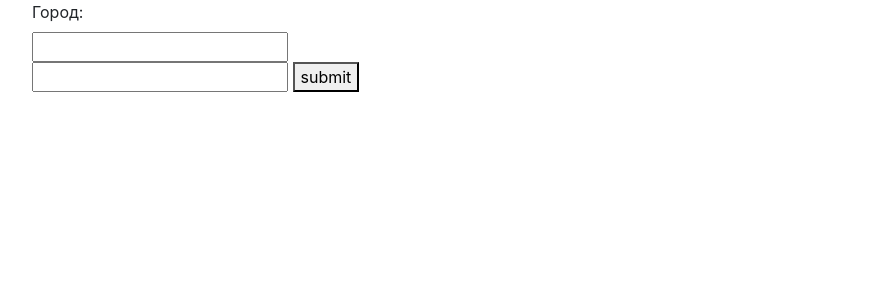
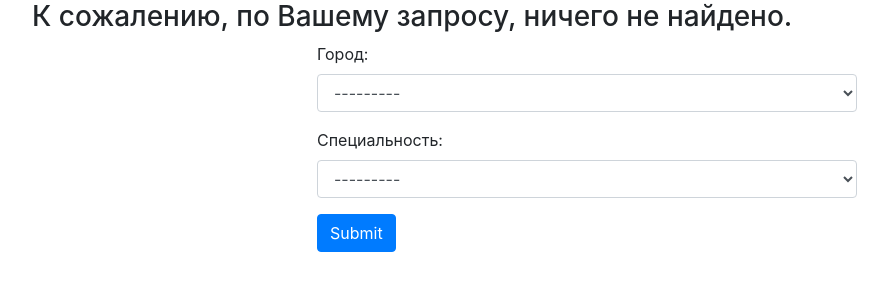
Before and after one commit to frankyjohn2014/scraping_django_3, a Django app: page /home/ in a window 1280 px wide. Shown: the part 56-356 px from the top of the page, without its empty margins (53-941 px from the left). Run offline with Django 3.2, Linux system fonts and the light colour scheme; data comes from the database, SQL or seed files in the repository; both versions use the stored data as it was after the commit; some libraries are stand-ins or nearby versions.

Commit message:
end third les

```diff
--- /dev/null
+++ b/requriments.txt
@@ -0,0 +1,4 @@
+asgiref==3.2.10
+Django==3.0.8
+pytz==2020.1
+sqlparse==0.3.1
--- /dev/null
+++ b/scraping/forms.py
@@ -0,0 +1,7 @@
+from django import forms
+from scraping.models import City, Language
+
+class FindForm(forms.Form):
+    city = forms.ModelChoiceField(queryset=City.objects.all(), to_field_name='slug',
+    required=False, widget=forms.Select(attrs={'class':'form-control'}), label='Город')
+    language = forms.ModelChoiceField(queryset=Language.objects.all(), to_field_name='slug',required=False, widget=forms.Select(attrs={'class':'form-control'}), label='Специальность')
--- a/scraping/templates/scraping/home.html
+++ b/scraping/templates/scraping/home.html
@@ -11,13 +11,18 @@
           <p>{{obj.city.name}} | {{ obj.language.name }} | <small>{{obj.timestamp|date:"d-m-Y" }}</small></p>
         </div>
       </div>
+    {% empty %}
+        <h3 class="mx-auto">К сожалению, по Вашему запросу, ничего не найдено.</h3>
     {% endfor %}
+<div class="row">
+  <div class="col-md-6 mx-auto">
+    <form method="GET" action="">
+      <div class="form-group">
+        {{ form.as_p }}
+      </div>
+      <button type="submit" class="btn btn-primary">Submit</button>
+    </form>
+  </div>
+</div>
 
-    <form method="GET" action="">
-        {% csrf_token %}
-        <label>Город:</label><br>
-        <input type="text" name="city"><br>
-        <input type="text" name="language">
-        <button type="submit">submit</button>
-    </form>
 {% endblock %}
--- a/scraping/views.py
+++ b/scraping/views.py
@@ -1,16 +1,19 @@
 from django.shortcuts import render
 from .models import Vacancy
+from .forms import FindForm
 
 def home_view(request):
+    print(request.GET)
+    form = FindForm()
     city = request.GET.get('city')
     language = request.GET.get('language')
     qs = []
     if city or language:
         _filter = {}
         if city:
-            _filter['city__name'] = city
+            _filter['city__slug'] = city
         if language:
-            _filter['language__name'] = language
+            _filter['language__slug'] = language
 
         qs = Vacancy.objects.filter(**_filter)
-    return render(request,'scraping/home.html', {'object_list':qs})
+    return render(request,'scraping/home.html', {'object_list':qs, 'form':form})
```
Also changed, not shown: db.sqlite3.
